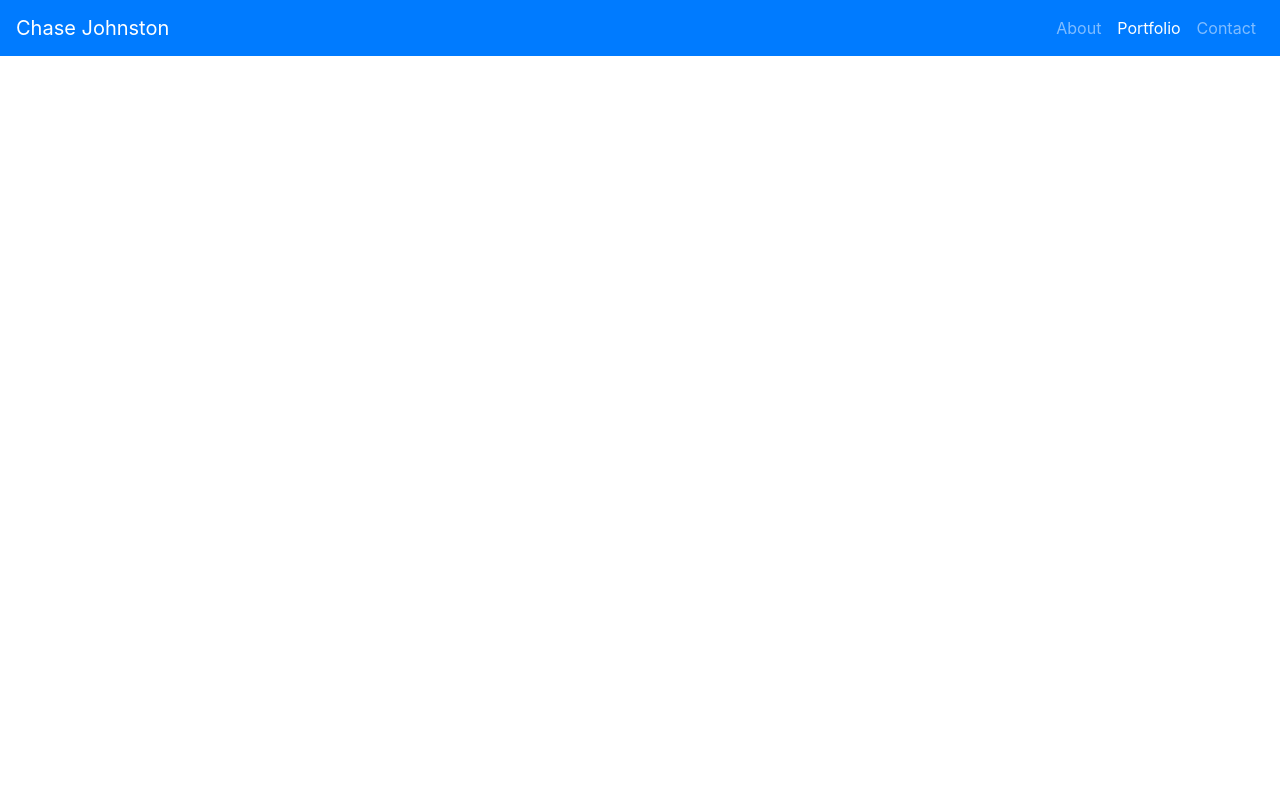
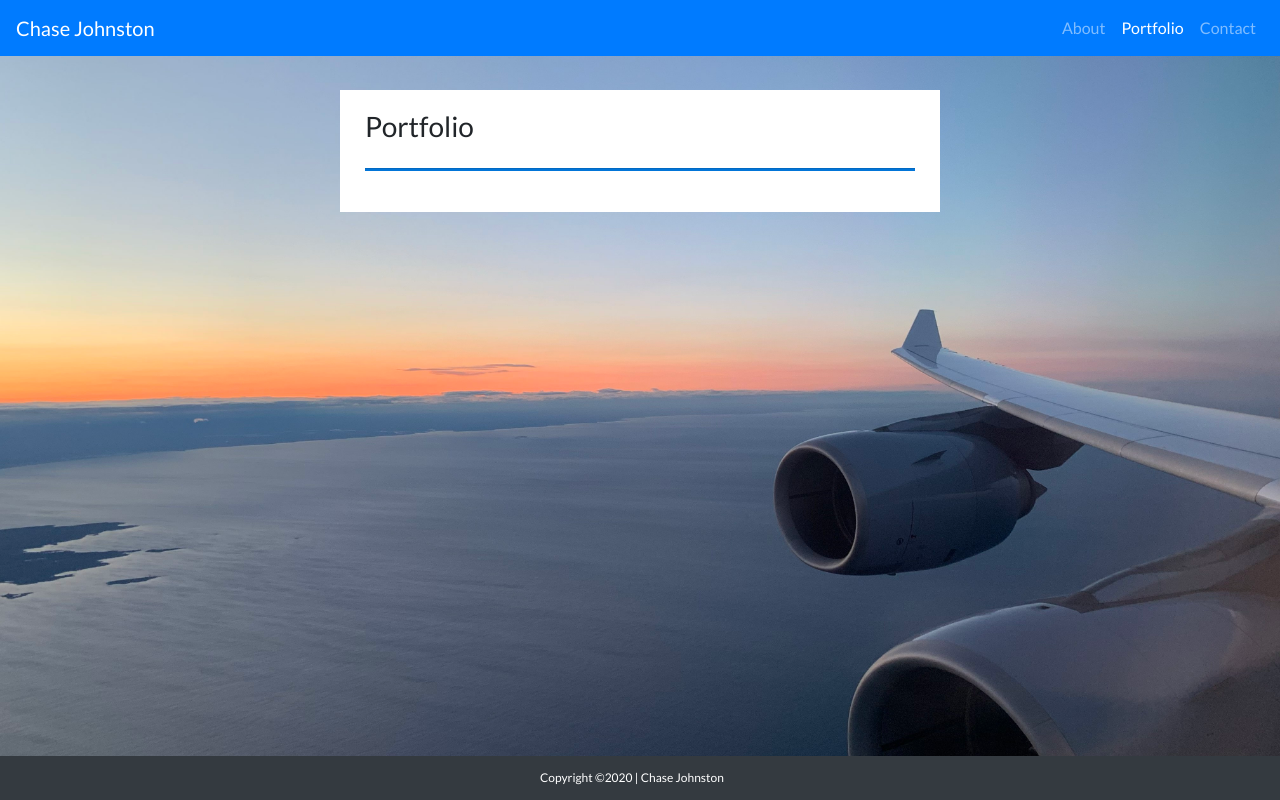
Before and after one commit to johnstoc13/Responsive-Portfolio, a plain HTML site: page portfolio.html in a window 1280 px wide. Drawn offline with nearby package versions, Linux system fonts and the light colour scheme.

Commit message:
copied content to portfolio page

```diff
--- a/portfolio.html
+++ b/portfolio.html
@@ -7,7 +7,7 @@
     <title>My Portfolio</title>
     <link rel="stylesheet" href="https://stackpath.bootstrapcdn.com/bootstrap/4.5.0/css/bootstrap.min.css"
         integrity="sha384-9aIt2nRpC12Uk9gS9baDl411NQApFmC26EwAOH8WgZl5MYYxFfc+NcPb1dKGj7Sk" crossorigin="anonymous">
-    <link rel="stylesheet" href="./assets/css/portfolio.css">
+    <link rel="stylesheet" href="./assets/css/index.css">
 </head>
 
 <body>
@@ -29,6 +29,24 @@
         </div>
     </nav>
 
+    <!-- Main Content -->
+    <div class="container about contact">
+        <div class="row aboutme">
+            <h3>Portfolio</h3>
+        </div>
+
+        <hr>
+
+        <!-- START HERE!!!!! -->
+
+
+    </div>
+
+    <!-- Footer from Bootstrap -->
+    <nav class="navbar fixed-bottom navbar-dark bg-dark justify-content-center">
+        <a class="navbar-brand footer" href="#">Copyright &copy2020 | Chase Johnston</a>
+    </nav>
+
     <!-- JS from Bootstrap to enable Hamburger menu functionality -->
     <script src="https://code.jquery.com/jquery-3.5.1.slim.min.js"
         integrity="sha384-DfXdz2htPH0lsSSs5nCTpuj/zy4C+OGpamoFVy38MVBnE+IbbVYUew+OrCXaRkfj"
```
